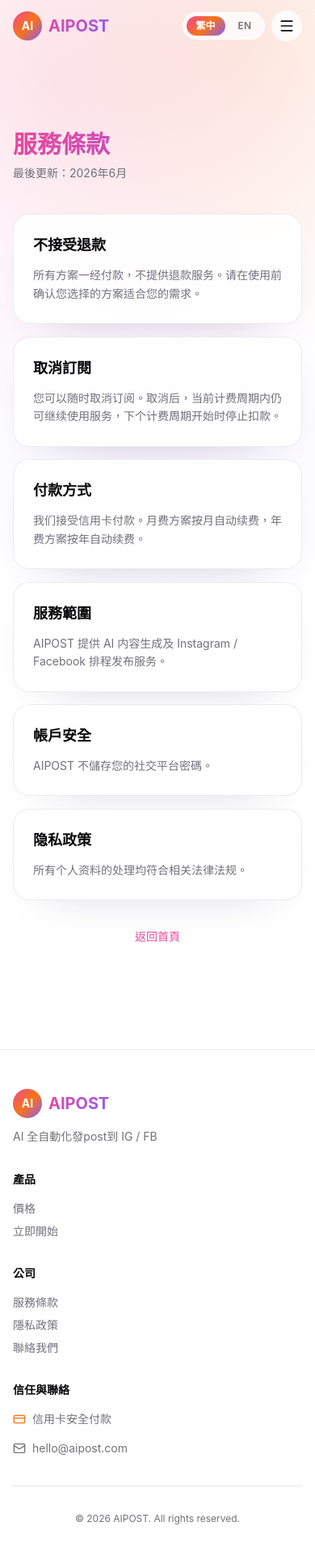
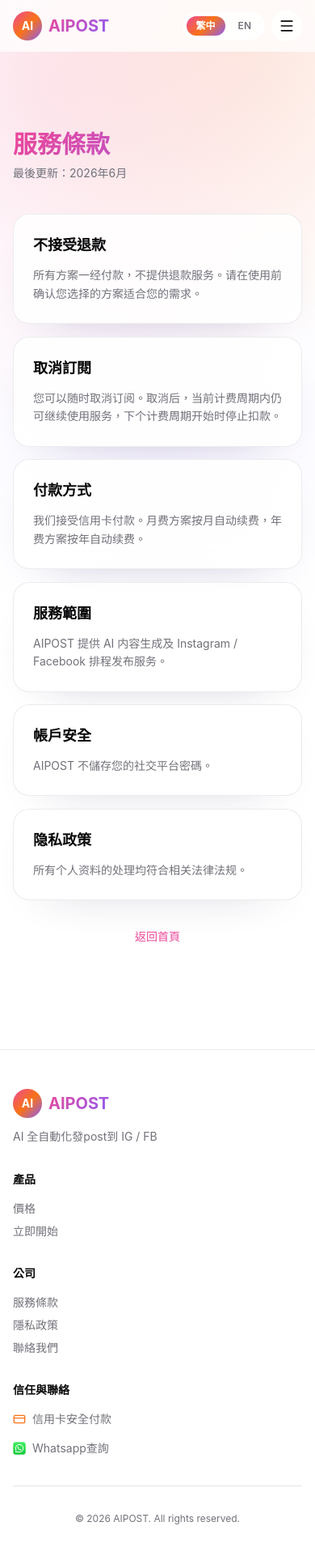
Before and after one commit to a70win-wq/aipost-website, a React (Vite) app: page /terms in a window 390 px wide. Shown: the top 1922 px of the page at 81% size. Built offline with nearby package versions, Linux system fonts and the light colour scheme.

Commit message:
Fix: Navbar centering, Chinese plan names, WhatsApp contact, remove proof badge

```diff
--- a/package.json
+++ b/package.json
@@ -76,6 +76,7 @@
     "tw-animate-css": "^1.4.0",
     "typescript": "~5.9.3",
     "typescript-eslint": "^8.46.4",
+    "vercel": "^54.18.2",
     "vite": "^7.2.4"
   }
 }
--- a/src/components/Footer.tsx
+++ b/src/components/Footer.tsx
@@ -1,7 +1,11 @@
 import { Link } from 'react-router-dom';
-import { CreditCard, Mail } from 'lucide-react';
+import { CreditCard } from 'lucide-react';
 import type { Language } from '@/types';
 import { t } from '@/i18n';
+
+const WHATSAPP_NUMBER = '85265451747';
+const WHATSAPP_MSG = '你根，查詢AIPOST服務';
+const WHATSAPP_URL = `https://wa.me/${WHATSAPP_NUMBER}?text=${encodeURIComponent(WHATSAPP_MSG)}`;
 
 interface FooterProps {
   language: Language;
@@ -38,7 +42,7 @@
             <div className="flex flex-col gap-2">
               <Link to="/terms" className="text-sm text-muted-foreground transition-colors hover:text-brand-pink">{lang.global.footer.companyLinks.terms}</Link>
               <Link to="/terms" className="text-sm text-muted-foreground transition-colors hover:text-brand-pink">{lang.global.footer.companyLinks.privacy}</Link>
-              <a href="mailto:hello@aipost.com" className="text-sm text-muted-foreground transition-colors hover:text-brand-pink">{lang.global.footer.companyLinks.contact}</a>
+              <a href={WHATSAPP_URL} target="_blank" rel="noopener noreferrer" className="text-sm text-muted-foreground transition-colors hover:text-brand-pink">{lang.global.footer.companyLinks.contact}</a>
             </div>
           </div>
 
@@ -51,9 +55,9 @@
                 {lang.global.trust.securePayment}
               </p>
             </div>
-            <a href="mailto:hello@aipost.com" className="inline-flex items-center gap-2 text-sm text-muted-foreground transition-colors hover:text-brand-pink">
-              <Mail className="h-4 w-4" />
-              {lang.global.footer.contactEmail}
+            <a href={WHATSAPP_URL} target="_blank" rel="noopener noreferrer" className="inline-flex items-center gap-2 text-sm text-muted-foreground transition-colors hover:text-brand-pink">
+              <img src="/whatsapp-logo.png" alt="WhatsApp" className="h-4 w-4" />
+              {language === 'zh' ? 'Whatsapp查詢' : 'WhatsApp Inquiry'}
             </a>
           </div>
         </div>
--- a/src/components/Navbar.tsx
+++ b/src/components/Navbar.tsx
@@ -36,10 +36,10 @@
     <nav className={cn(
       'fixed left-0 right-0 top-0 z-50 transition-all duration-300',
       scrolled
-        ? 'py-3'
-        : 'bg-transparent'
+        ? 'bg-white/95 shadow-sm backdrop-blur-xl'
+        : 'bg-white/75 backdrop-blur-lg'
     )}>
-      <div className="mx-auto flex h-16 max-w-7xl items-center justify-between px-4 sm:px-6 lg:px-8">
+      <div className="relative mx-auto flex h-16 max-w-7xl items-center justify-between px-4 sm:px-6 lg:px-8">
         {/* Logo */}
         <Link to="/" className="flex items-center gap-2 rounded-full focus-visible:outline-none focus-visible:ring-2 focus-visible:ring-brand-pink/60">
           <span className="flex h-9 w-9 items-center justify-center rounded-full bg-brand-gradient text-sm font-bold text-white shadow-soft-panel">
@@ -48,8 +48,8 @@
           <span className="text-xl font-bold text-gradient">AIPOST</span>
         </Link>
 
-        {/* Desktop nav */}
-        <div className="pill-surface hidden items-center gap-1 rounded-full p-1 md:flex">
+        {/* Desktop nav — centered between logo & CTA */}
+        <div className="pill-surface absolute left-1/2 -translate-x-1/2 hidden items-center gap-1 rounded-full p-1 md:flex">
           {navLinks.map(link => (
             <Link
               key={link.to}
--- a/src/components/PricingCard.tsx
+++ b/src/components/PricingCard.tsx
@@ -12,6 +12,7 @@
 
 export function PricingCard({ plan, isAnnual, language, className }: PricingCardProps) {
   const price = isAnnual ? plan.priceAnnual : plan.priceMonthly;
+  const name = language === 'zh' ? plan.nameZh : plan.nameEn;
   const features = language === 'zh' ? plan.featuresZh : plan.featuresEn;
   const target = language === 'zh' ? plan.targetZh : plan.targetEn;
   const tasks = language === 'zh' ? plan.tasksZh : plan.tasksEn;
@@ -33,7 +34,7 @@
       )}
 
       {/* Plan name */}
-      <h3 className="text-xl font-bold">{plan.nameEn}</h3>
+      <h3 className="text-xl font-bold">{name}</h3>
       <p className="text-sm text-muted-foreground mt-1">{target}</p>
 
       {/* Price */}
--- a/src/i18n/en.ts
+++ b/src/i18n/en.ts
@@ -10,7 +10,7 @@
       productLinks: { pricing: 'Pricing', start: 'Get Started' },
       company: 'Company',
       companyLinks: { terms: 'Terms of Service', privacy: 'Privacy Policy', contact: 'Contact Us' },
-      contactEmail: 'hello@aipost.com',
+      contactEmail: '+852 6545 1747',
       copyright: '© 2026 AIPOST. All rights reserved.',
     },
     pricing: {
@@ -44,7 +44,7 @@
     subtitle: 'AIPOST generates posts, adapts tone for each platform, and schedules publishing — so your brand stays consistent.',
     ctaPrimary: 'Get Started', ctaSecondary: 'See Pricing',
     fineText: 'HK$99/mo | Credit card supported | Cancel anytime',
-    proof: ['Choose a plan to start'],
+    proof: [],
     stats: [
       { value: '2x', label: 'IG / FB versions' },
       { value: '30', label: 'Monthly tasks' },
@@ -75,7 +75,7 @@
   pricingPlans: [
     { id: 'starter', nameZh: 'Starter', nameEn: 'Starter', priceMonthly: 99, priceAnnual: 79, tasksZh: '10 個內容任務', tasksEn: '10 content tasks', targetZh: '小店 / 個人品牌', targetEn: 'Small shops / Personal brands', popular: false, featuresZh: ['10 個內容任務', 'IG + FB 雙版本', 'AI Hashtag 生成', '內容排程月曆', '品牌語氣設定'], featuresEn: ['10 content tasks', 'IG + FB dual versions', 'AI Hashtag generation', 'Content scheduling calendar', 'Brand tone settings'] },
     { id: 'growth', nameZh: 'Growth', nameEn: 'Growth', priceMonthly: 199, priceAnnual: 159, tasksZh: '20 個內容任務', tasksEn: '20 content tasks', targetZh: '穩定經營品牌', targetEn: 'Growing brands', popular: true, featuresZh: ['20 個內容任務', 'IG + FB 雙版本', 'AI Hashtag 生成', '內容排程月曆', '品牌語氣設定', '優先客服支援'], featuresEn: ['20 content tasks', 'IG + FB dual versions', 'AI Hashtag generation', 'Content scheduling calendar', 'Brand tone settings', 'Priority support'] },
-    { id: 'pro', nameZh: 'Pro', nameEn: 'Pro', priceMonthly: 299, priceAnnual: 239, tasksZh: '30 個內容任務', tasksEn: '30 content tasks', targetZh: '每日曝光品牌', targetEn: 'Daily exposure brands', popular: false, featuresZh: ['30 個內容任務', 'IG + FB 雙版本', 'AI Hashtag 生成', '內容排程月曆', '品牌語氣設定', '優先客服支援', '數據分析報告'], featuresEn: ['30 content tasks', 'IG + FB dual versions', 'AI Hashtag generation', 'Content scheduling calendar', 'Brand tone settings', 'Priority support', 'Analytics reports'] },
+    { id: 'pro', nameZh: 'Pro', nameEn: 'Pro', priceMonthly: 299, priceAnnual: 239, tasksZh: '30 個內容任務', tasksEn: '30 content tasks', targetZh: '每日曝光品牌', targetEn: 'Daily exposure brands', popular: false, featuresZh: ['30 個內容任務', 'IG + FB 雙版本', 'AI Hashtag 生成', '內容排程月曆', '品牌語氣設定', '優先客服支援', '數據分析報告'], featuresEn: ['30 content tasks', 'IG + FB dual versions', 'AI Hashtag generation', 'Content scheduling calendar', 'Brand tone settings', 'Priority support'] },
   ] as PricingPlan[],
 
   faqItems: [
--- a/src/i18n/zh.ts
+++ b/src/i18n/zh.ts
@@ -22,7 +22,7 @@
         privacy: '隱私政策',
         contact: '聯絡我們',
       },
-      contactEmail: 'hello@aipost.com',
+      contactEmail: '+852 6545 1747',
       copyright: '© 2026 AIPOST. All rights reserved.',
     },
     pricing: {
@@ -45,7 +45,7 @@
       },
       pricing: {
         title: '價格｜AIPOST 月費訂閱方案',
-        description: '查看 AIPOST Starter、Growth、Pro 月費及年費方案。直接選方案開始使用。',
+        description: '查看 AIPOST 入門、成長、專業 月費及年費方案。直接選方案開始使用。',
       },
       terms: {
         title: '服務條款｜AIPOST',
@@ -66,7 +66,7 @@
     ctaPrimary: '立即開始',
     ctaSecondary: '查看價格',
     fineText: 'HK$99/月起 ｜ 支援信用卡 ｜ 可隨時取消',
-    proof: ['直接選方案開始'],
+    proof: [],
     stats: [
       { value: '2x', label: 'IG / FB 版本' },
       { value: '30', label: '每月內容任務' },
@@ -110,9 +110,9 @@
 
   // ===== 價格 =====
   pricingPlans: [
-    { id: 'starter', nameZh: 'Starter', nameEn: 'Starter', priceMonthly: 99, priceAnnual: 79, tasksZh: '10 個內容任務', tasksEn: '10 content tasks', targetZh: '小店 / 個人品牌', targetEn: 'Small shops / Personal brands', popular: false, featuresZh: ['10 個內容任務', 'IG + FB 雙版本', 'AI Hashtag 生成', '內容排程月曆', '品牌語氣設定'], featuresEn: ['10 content tasks', 'IG + FB dual versions', 'AI Hashtag generation', 'Content scheduling calendar', 'Brand tone settings'] },
-    { id: 'growth', nameZh: 'Growth', nameEn: 'Growth', priceMonthly: 199, priceAnnual: 159, tasksZh: '20 個內容任務', tasksEn: '20 content tasks', targetZh: '穩定經營品牌', targetEn: 'Growing brands', popular: true, featuresZh: ['20 個內容任務', 'IG + FB 雙版本', 'AI Hashtag 生成', '內容排程月曆', '品牌語氣設定', '優先客服支援'], featuresEn: ['20 content tasks', 'IG + FB dual versions', 'AI Hashtag generation', 'Content scheduling calendar', 'Brand tone settings', 'Priority support'] },
-    { id: 'pro', nameZh: 'Pro', nameEn: 'Pro', priceMonthly: 299, priceAnnual: 239, tasksZh: '30 個內容任務', tasksEn: '30 content tasks', targetZh: '每日曝光品牌', targetEn: 'Daily exposure brands', popular: false, featuresZh: ['30 個內容任務', 'IG + FB 雙版本', 'AI Hashtag 生成', '內容排程月曆', '品牌語氣設定', '優先客服支援', '數據分析報告'], featuresEn: ['30 content tasks', 'IG + FB dual versions', 'AI Hashtag generation', 'Content scheduling calendar', 'Brand tone settings', 'Priority support', 'Analytics reports'] },
+    { id: 'starter', nameZh: '入門', nameEn: 'Starter', priceMonthly: 99, priceAnnual: 79, tasksZh: '10 個內容任務', tasksEn: '10 content tasks', targetZh: '小店 / 個人品牌', targetEn: 'Small shops / Personal brands', popular: false, featuresZh: ['10 個內容任務', 'IG + FB 雙版本', 'AI Hashtag 生成', '內容排程月曆', '品牌語氣設定'], featuresEn: ['10 content tasks', 'IG + FB dual versions', 'AI Hashtag generation', 'Content scheduling calendar', 'Brand tone settings'] },
+    { id: 'growth', nameZh: '成長', nameEn: 'Growth', priceMonthly: 199, priceAnnual: 159, tasksZh: '20 個內容任務', tasksEn: '20 content tasks', targetZh: '穩定經營品牌', targetEn: 'Growing brands', popular: true, featuresZh: ['20 個內容任務', 'IG + FB 雙版本', 'AI Hashtag 生成', '內容排程月曆', '品牌語氣設定', '優先客服支援'], featuresEn: ['20 content tasks', 'IG + FB dual versions', 'AI Hashtag generation', 'Content scheduling calendar', 'Brand tone settings', 'Priority support'] },
+    { id: 'pro', nameZh: '專業', nameEn: 'Pro', priceMonthly: 299, priceAnnual: 239, tasksZh: '30 個內容任務', tasksEn: '30 content tasks', targetZh: '每日曝光品牌', targetEn: 'Daily exposure brands', popular: false, featuresZh: ['30 個內容任務', 'IG + FB 雙版本', 'AI Hashtag 生成', '內容排程月曆', '品牌語氣設定', '優先客服支援'], featuresEn: ['30 content tasks', 'IG + FB dual versions', 'AI Hashtag generation', 'Content scheduling calendar', 'Brand tone settings', 'Priority support', 'Analytics reports'] },
   ] as PricingPlan[],
 
   // ===== FAQ =====
--- a/src/sections/HeroSection.tsx
+++ b/src/sections/HeroSection.tsx
@@ -56,6 +56,7 @@
               </div>
             </div>
 
+            {lang.hero.proof.length > 0 && (
               <div className="mt-5 flex flex-wrap justify-center gap-2">
                 {lang.hero.proof.map((proof: string) => (
                   <span key={proof} className="rounded-full border border-border/70 bg-white/75 px-3 py-1.5 text-xs font-semibold text-muted-foreground">
@@ -63,6 +64,7 @@
                   </span>
                 ))}
               </div>
+            )}
 
             <div className="mt-8 grid w-full max-w-2xl grid-cols-3 gap-3">
               {lang.hero.stats.map((stat: { value: string; label: string }) => (
```
Also changed, not shown: public/whatsapp-logo.png (added), 1 other file (tests, documents, lock files or other folders). Lines whose indentation alone changed are shown as unchanged.
